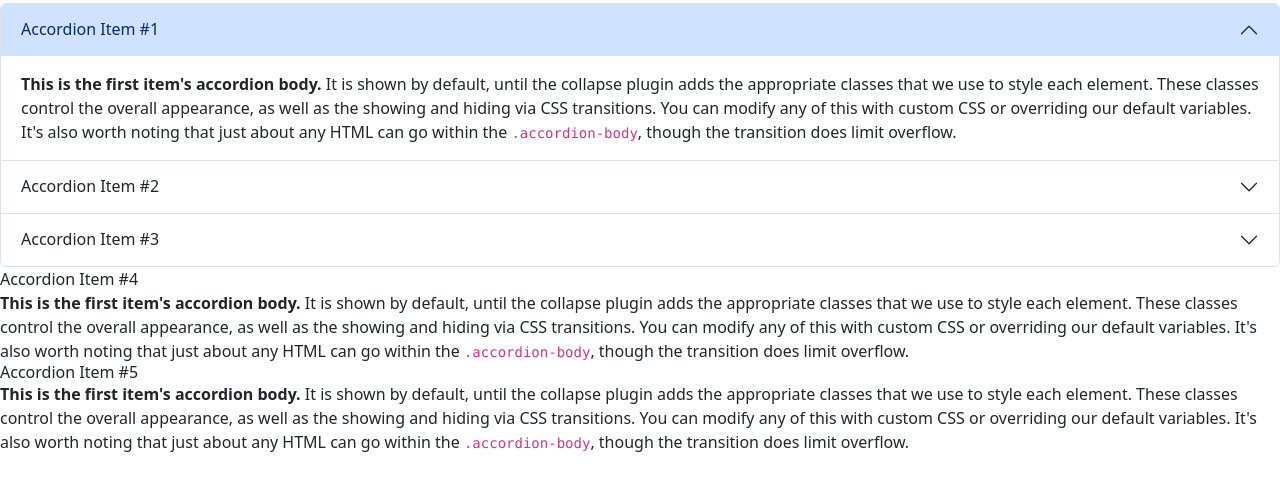
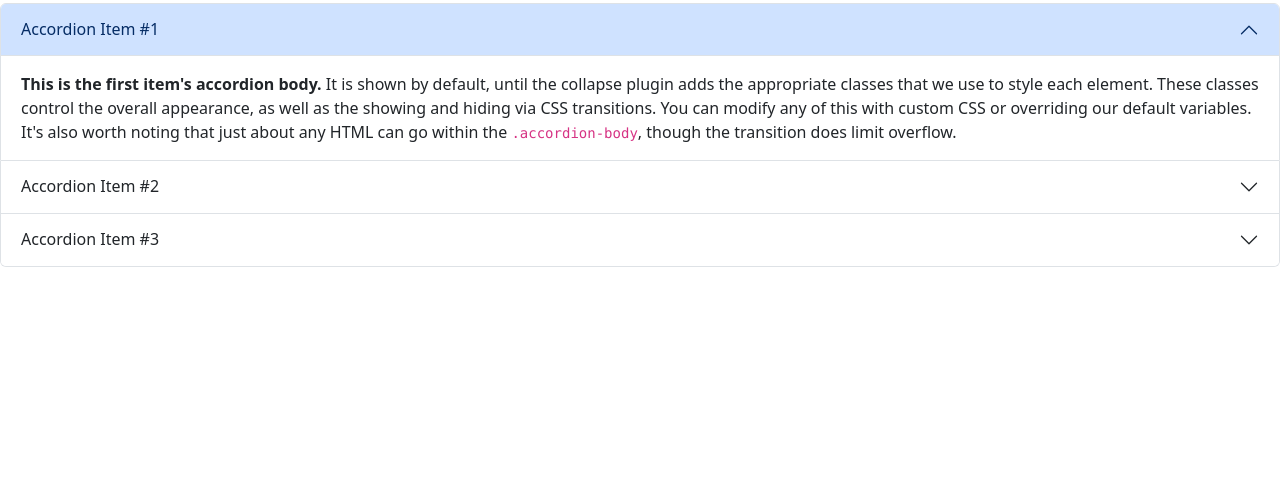
Before and after one commit to coreyonns/mis4013hw1, a plain HTML site: page index.html in a window 1280 px wide. Shown: the part 53-544 px from the top of the page. Drawn offline with nearby package versions, Linux system fonts and the light colour scheme.

Commit message:
Update index.html

```diff
--- a/index.html
+++ b/index.html
@@ -9,7 +9,7 @@
   <body>
     <h1>MIS 4013 HW1</h1>
 
-    <div class="accordion" id="accordionExample">
+   <div class="accordion" id="accordionExample">
   <div class="accordion-item">
     <h2 class="accordion-header">
       <button class="accordion-button" type="button" data-bs-toggle="collapse" data-bs-target="#collapseOne" aria-expanded="true" aria-controls="collapseOne">
@@ -44,36 +44,6 @@
       <div class="accordion-body">
         <strong>This is the third item's accordion body.</strong> It is hidden by default, until the collapse plugin adds the appropriate classes that we use to style each element. These classes control the overall appearance, as well as the showing and hiding via CSS transitions. You can modify any of this with custom CSS or overriding our default variables. It's also worth noting that just about any HTML can go within the <code>.accordion-body</code>, though the transition does limit overflow.
       </div>
-       <div class="accordion-item">
-    <h2 class="accordion-header">
-      <button class="accordion-button collapsed" type="button" data-bs-toggle="collapse" data-bs-target="#collapseTwo" aria-expanded="false" aria-controls="collapseTwo">
-  </div>
     </div>
   </div>
 </div>
-     Accordion Item #4
-      </button>
-    </h2>
-    <div id="collapseOne" class="accordion-collapse collapse show" data-bs-parent="#accordionExample">
-      <div class="accordion-body">
-        <strong>This is the first item's accordion body.</strong> It is shown by default, until the collapse plugin adds the appropriate classes that we use to style each element. These classes control the overall appearance, as well as the showing and hiding via CSS transitions. You can modify any of this with custom CSS or overriding our default variables. It's also worth noting that just about any HTML can go within the <code>.accordion-body</code>, though the transition does limit overflow.
-      </div>
-    </div>
-  </div>
-  <div class="accordion-item">
-    <h2 class="accordion-header">
-      <button class="accordion-button collapsed" type="button" data-bs-toggle="collapse" data-bs-target="#collapseTwo" aria-expanded="false" aria-controls="collapseTwo">
- Accordion Item #5
-      </button>
-    </h2>
-    <div id="collapseOne" class="accordion-collapse collapse show" data-bs-parent="#accordionExample">
-      <div class="accordion-body">
-        <strong>This is the first item's accordion body.</strong> It is shown by default, until the collapse plugin adds the appropriate classes that we use to style each element. These classes control the overall appearance, as well as the showing and hiding via CSS transitions. You can modify any of this with custom CSS or overriding our default variables. It's also worth noting that just about any HTML can go within the <code>.accordion-body</code>, though the transition does limit overflow.
-      </div>
-    </div>
-  </div>
-  <div class="accordion-item">
-    <h2 class="accordion-header">
-      <button class="accordion-button collapsed" type="button" data-bs-toggle="collapse" data-bs-target="#collapseTwo" aria-expanded="false" aria-controls="collapseTwo">
-      </body>
-</html>
```
